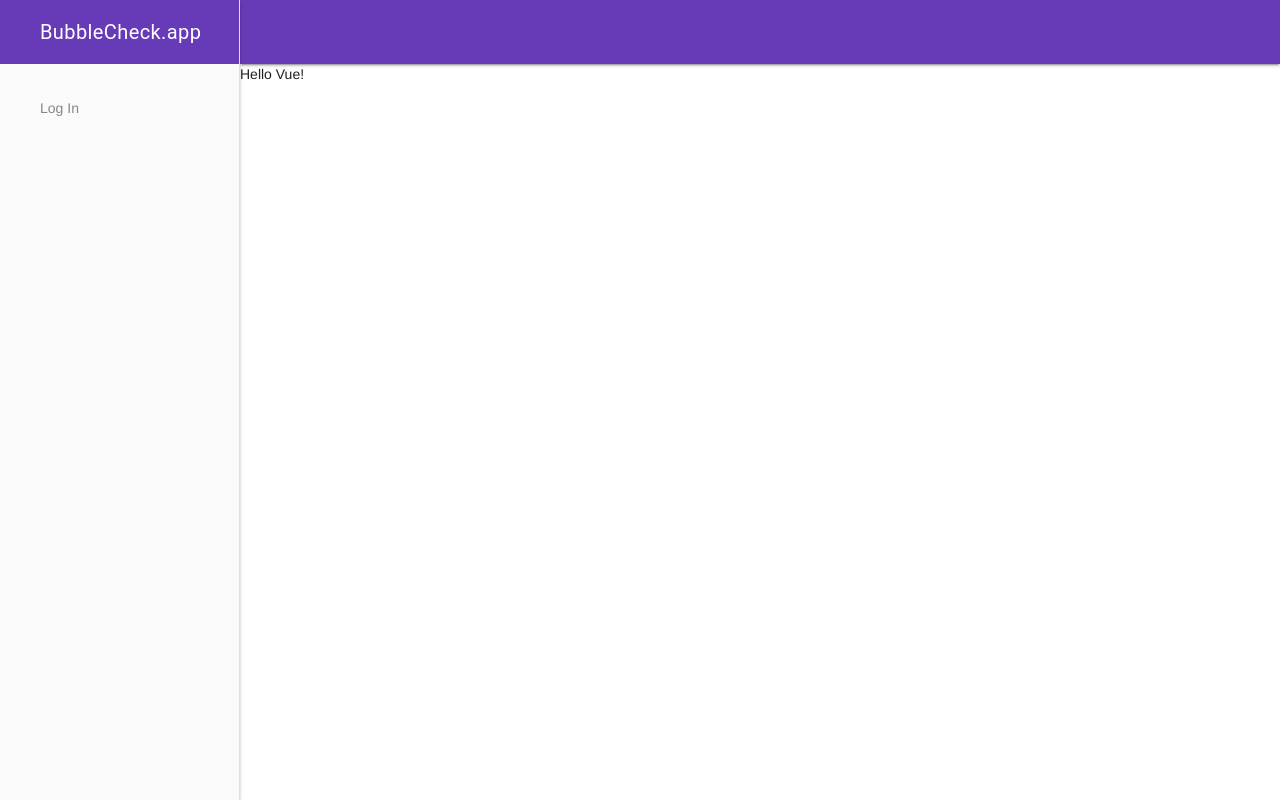
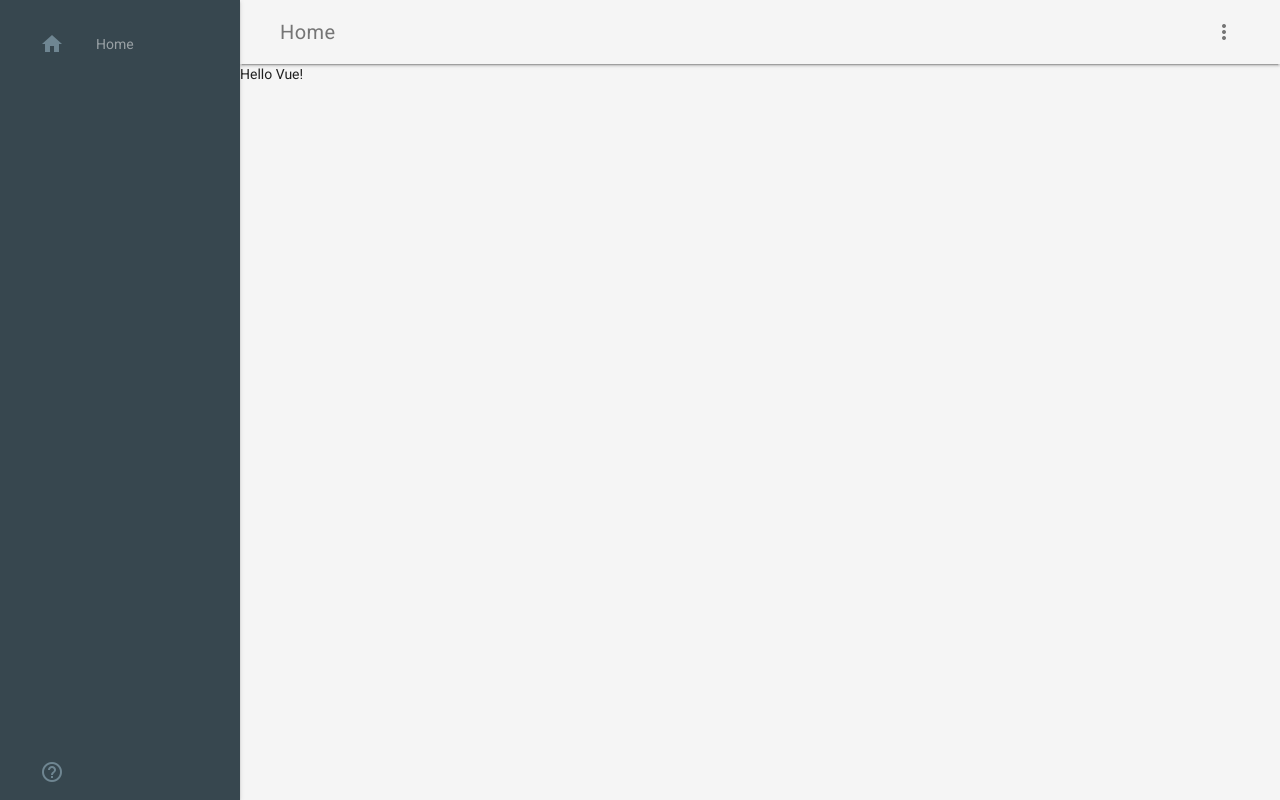
Before and after one commit to taylorreece/bubblecheck, a Flask app: page / in a window 1280 px wide. Run offline with Flask 2, Linux system fonts and the light colour scheme.

Commit message:
Cleaned up more CSS

```diff
--- /dev/null
+++ b/bubblecheck/static/css/styles.css
@@ -0,0 +1,77 @@
+/**
+ * Copyright 2015 Google Inc. All Rights Reserved.
+ *
+ * Licensed under the Apache License, Version 2.0 (the "License");
+ * you may not use this file except in compliance with the License.
+ * You may obtain a copy of the License at
+ *
+ *      http://www.apache.org/licenses/LICENSE-2.0
+ *
+ * Unless required by applicable law or agreed to in writing, software
+ * distributed under the License is distributed on an "AS IS" BASIS,
+ * WITHOUT WARRANTIES OR CONDITIONS OF ANY KIND, either express or implied.
+ * See the License for the specific language governing permissions and
+ * limitations under the License.
+ */
+
+html, body {
+    font-family: 'Roboto', 'Helvetica', sans-serif;
+}
+.bubblecheck-layout .mdl-layout__header .mdl-layout__drawer-button {
+    color: rgba(0, 0, 0, 0.54);
+}
+.bubblecheck-drawer {
+    border: none;
+}
+
+.bubblecheck-logo-image {
+    width: 25px;
+}
+
+/* iOS Safari specific workaround */
+.bubblecheck-drawer .mdl-menu__container {
+    z-index: -1;
+}
+.bubblecheck-drawer .bubblecheck-navigation {
+    z-index: -2;
+}
+/* END iOS Safari specific workaround */
+
+.bubblecheck-drawer .mdl-menu .mdl-menu__item {
+    display: -webkit-flex;
+    display: -ms-flexbox;
+    display: flex;
+    -webkit-align-items: center;
+    -ms-flex-align: center;
+    align-items: center;
+}
+
+.bubblecheck-navigation {
+-webkit-flex-grow: 1;
+    -ms-flex-positive: 1;
+        flex-grow: 1;
+}
+
+.bubblecheck-layout .bubblecheck-navigation .mdl-navigation__link {
+    display: -webkit-flex !important;
+    display: -ms-flexbox !important;
+    display: flex !important;
+    -webkit-flex-direction: row;
+    -ms-flex-direction: row;
+    flex-direction: row;
+    -webkit-align-items: center;
+    -ms-flex-align: center;
+    align-items: center;
+    color: rgba(255, 255, 255, 0.56);
+    font-weight: 500;
+}
+
+.bubblecheck-layout .bubblecheck-navigation .mdl-navigation__link:hover {
+    background-color: #00BCD4;
+    color: #37474F;
+}
+.bubblecheck-navigation .mdl-navigation__link .material-icons {
+    font-size: 24px;
+    color: rgba(255, 255, 255, 0.56);
+    margin-right: 32px;
+}
--- a/bubblecheck/templates/layout.html
+++ b/bubblecheck/templates/layout.html
@@ -3,53 +3,55 @@
 <head>
 	<meta charset="utf-8">
 	<meta name="viewport" content="width=device-width, initial-scale=1, shrink-to-fit=no">
+
 	<!--Import Google Icon Font-->
+    <link rel="stylesheet" href="https://fonts.googleapis.com/css?family=Roboto:regular,bold,italic,thin,light,bolditalic,black,medium&amp;lang=en">
 	<link rel="stylesheet" href="https://fonts.googleapis.com/icon?family=Material+Icons">
+
 	<!-- Change color at https://getmdl.io/customize/index.html -->
-	<link rel="stylesheet" href="https://code.getmdl.io/1.3.0/material.deep_purple-pink.min.css" />
+	<link rel="stylesheet" href="https://code.getmdl.io/1.3.0/material.cyan-light_blue.min.css">
+	<link rel="stylesheet" href="{{ url_for('static', filename='css/styles.css') }}">
 	<style>{% block css %}
 
 	{% endblock %}</style>
 </head>
 <body>
-	<div class="mdl-layout mdl-js-layout mdl-layout--fixed-drawer mdl-layout--fixed-header">
-		<header class="mdl-layout__header">
+	<div class="bubblecheck-layout mdl-layout mdl-js-layout mdl-layout--fixed-drawer mdl-layout--fixed-header">
+		<!-- Header start -->
+		<header class="bubblecheck-header mdl-layout__header mdl-color--grey-100 mdl-color-text--grey-600">
 			<div class="mdl-layout__header-row">
+				<span class="mdl-layout-title">Home</span>
 				<div class="mdl-layout-spacer"></div>
+				<button class="mdl-button mdl-js-button mdl-js-ripple-effect mdl-button--icon" id="hdrbtn">
+					<i class="material-icons">more_vert</i>
+				</button>
+				<ul class="mdl-menu mdl-js-menu mdl-js-ripple-effect mdl-menu--bottom-right" for="hdrbtn">
+					<li class="mdl-menu__item">About</li>
+					<li class="mdl-menu__item">Contact</li>
+				</ul>
 			</div>
 		</header>
-		<div class="mdl-layout__drawer">
-			<span class="mdl-layout-title mdl-color--primary mdl-color-text--white">BubbleCheck.app</span>
-			<nav class="mdl-navigation">
-				{% if current_user.is_authenticated %}
-				<a class="mdl-navigation__link" href="{{ url_for('user_web_routes.user_logout_view') }}">Log Out</a>
-				{% else %}
-				<a class="mdl-navigation__link" href="{{ url_for('user_web_routes.user_login_view') }}">Log In</a>
-				{% endif %}
+		<!-- Header end -->
+
+		<!-- Drawer start -->
+		<div class="bubblecheck-drawer mdl-layout__drawer mdl-color--blue-grey-900 mdl-color-text--blue-grey-50">
+			<nav class="bubblecheck-navigation mdl-navigation mdl-color--blue-grey-800">
+			<a class="mdl-navigation__link" href=""><i class="mdl-color-text--blue-grey-400 material-icons" role="presentation">home</i>Home</a>
+			<div class="mdl-layout-spacer"></div>
+			<a class="mdl-navigation__link" href=""><i class="mdl-color-text--blue-grey-400 material-icons" role="presentation">help_outline</i><span class="visuallyhidden">Help</span></a>
 			</nav>
 		</div>
-		<main class="mdl-layout__content">
-			{% with messages = get_flashed_messages(with_categories=true) %}
-				{% if messages %}
-					<ul class="demo-list-two mdl-list">
-					{% for category, message in messages %}
-						<li class="mdl-list__item">
-							<span class="mdl-list__item-primary-content">
-								<i class="material-icons mdl-list__item-icon">{{ category }}</i>
-								{{ message}}
-							</span>
-						</li>
-					{% endfor %}
-					</ul>
-				{% endif %}
-			{% endwith %}
+		<!-- Drawer End -->
 
+		<!-- Main Content start -->
+		<main class="mdl-layout__content mdl-color--grey-100">
 			{% block body %}
 			{% endblock %}
 		</main>
-	</div>
+		<!-- Main Content End -->
+	</div> <!-- End bubblecheck-layout -->
 
-
+	<!-- Load scripts at the end for faster page loads -->
 	<script defer src="https://code.getmdl.io/1.3.0/material.min.js"></script>
 	<!-- Vue developer source -->
 	<script src="https://cdn.jsdelivr.net/npm/vue/dist/vue.js"></script>
```
Also changed, not shown: bubblecheck/static/images/main.png (added).
